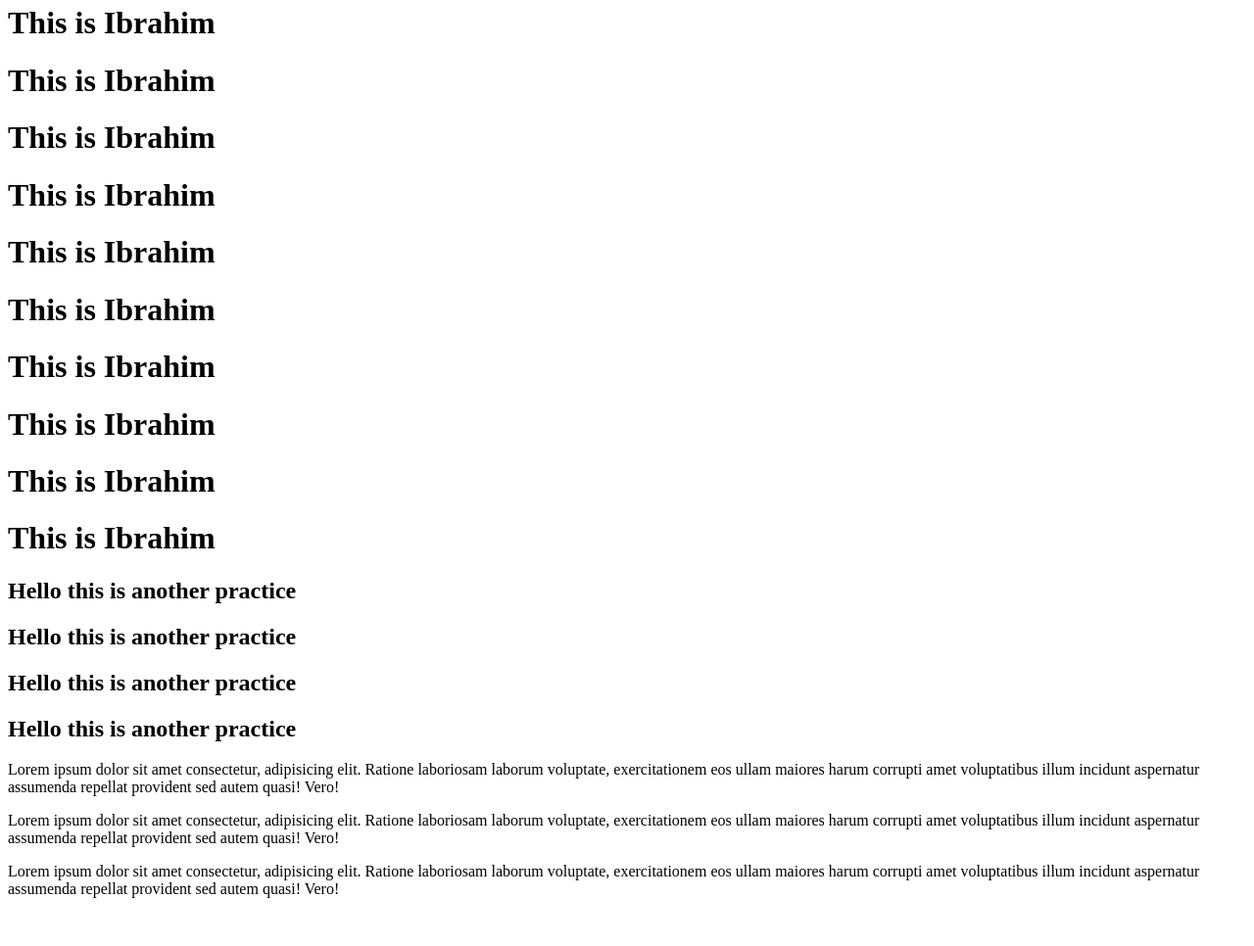
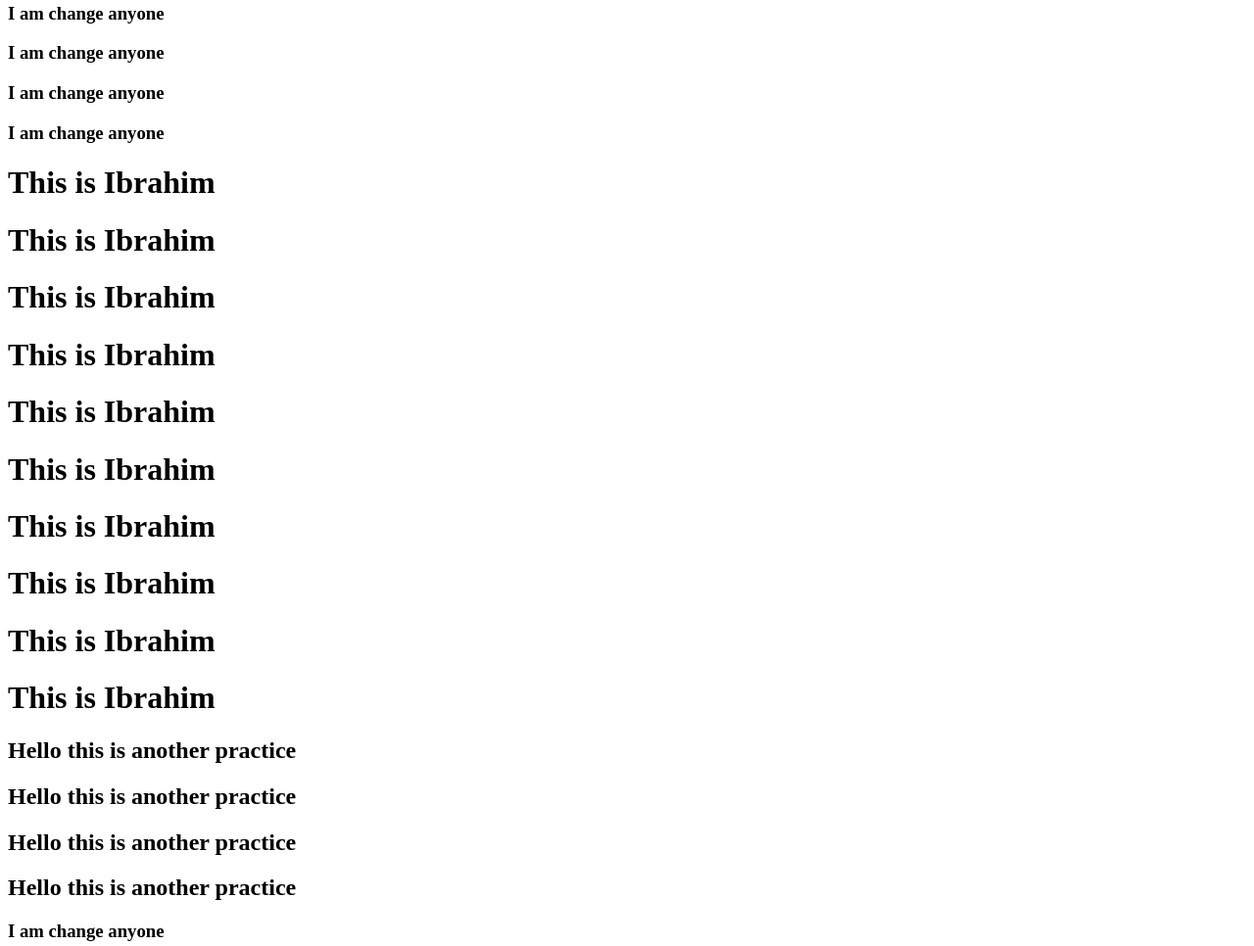
Before and after one commit to Ibrahim-Sikder/practice, a plain HTML site: page index.html in a window 1280 px wide. Shown: the part 16-982 px from the top of the page at 98% size. Before the commit the page ends 949 px from the top, so only its background shows below. Drawn offline with Linux system fonts and the light colour scheme.

Commit message:
Update index.html

```diff
--- a/index.html
+++ b/index.html
@@ -7,6 +7,10 @@
     <title>Document</title>
 </head>
 <body>
+    <h3> I am change anyone </h3>
+    <h3> I am change anyone </h3>
+    <h3> I am change anyone </h3>
+    <h3> I am change anyone </h3>
     <h1> This is Ibrahim </h1>
     <h1> This is Ibrahim </h1>
     <h1> This is Ibrahim </h1>
@@ -21,6 +25,7 @@
     <h2>Hello this is another practice </h2>
     <h2>Hello this is another practice </h2>
     <h2>Hello this is another practice </h2>
+    <h3> I am change anyone </h3>
 
     <p>Lorem ipsum dolor sit amet consectetur, adipisicing elit. Ratione laboriosam laborum voluptate, exercitationem eos ullam maiores harum corrupti amet voluptatibus illum incidunt aspernatur assumenda repellat provident sed autem quasi! Vero!</p>
     <p>Lorem ipsum dolor sit amet consectetur, adipisicing elit. Ratione laboriosam laborum voluptate, exercitationem eos ullam maiores harum corrupti amet voluptatibus illum incidunt aspernatur assumenda repellat provident sed autem quasi! Vero!</p>
```
